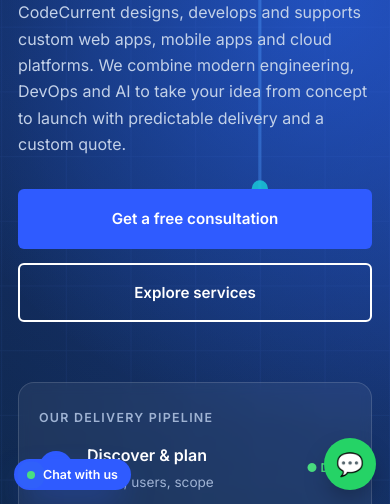
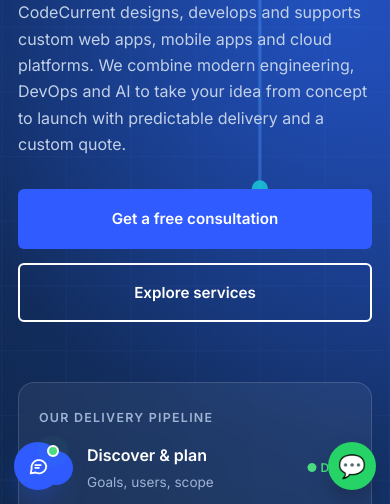
Before and after one commit to jatinder-jpg/codecurrent, a plain HTML site: page index.html in a window 390 px wide. Shown: the part 340-844 px from the top of the page. Drawn offline with Linux system fonts and the light colour scheme.

Commit message:
Align floating buttons; compact chat icon on mobile
Co-Authored-By: Claude Sonnet 5.5 <noreply@anthropic.com>

```diff
--- a/index.html
+++ b/index.html
@@ -508,11 +508,12 @@ document.getElementById('f').onsubmit=async e=>{
 
 <!-- ============ CodeCurrent chat assistant (preview build) ============ -->
 <style>
-.cb-fab{position:fixed;left:18px;bottom:18px;z-index:70;display:flex;align-items:center;gap:8px;background:var(--blue);color:#fff;border:0;border-radius:99px;padding:9px 15px;font:600 .8rem Inter,system-ui,sans-serif;cursor:pointer;box-shadow:0 14px 32px -10px rgba(47,91,255,.7);transition:.2s}
+.cb-fab{position:fixed;left:20px;bottom:23px;z-index:70;display:flex;align-items:center;gap:8px;background:var(--blue);color:#fff;border:0;border-radius:99px;padding:9px 15px;font:600 .8rem Inter,system-ui,sans-serif;cursor:pointer;box-shadow:0 14px 32px -10px rgba(47,91,255,.7);transition:.2s}
 .cb-fab:hover{transform:translateY(-3px)}
+.cb-ic{display:none}
 .cb-fab .dot{width:8px;height:8px;border-radius:50%;background:#4ade80;animation:cbp 2s infinite}
 @keyframes cbp{0%{box-shadow:0 0 0 0 rgba(74,222,128,.7)}70%{box-shadow:0 0 0 10px rgba(74,222,128,0)}100%{box-shadow:0 0 0 0 rgba(74,222,128,0)}}
-.cb-panel{position:fixed;left:18px;bottom:68px;z-index:71;width:380px;max-width:calc(100vw - 24px);height:580px;max-height:calc(100vh - 110px);background:#fff;border-radius:18px;box-shadow:0 30px 70px -20px rgba(11,31,58,.55);display:none;flex-direction:column;overflow:hidden;border:1px solid var(--line);font-family:Inter,system-ui,sans-serif}
+.cb-panel{position:fixed;left:20px;bottom:68px;z-index:71;width:380px;max-width:calc(100vw - 24px);height:580px;max-height:calc(100vh - 110px);background:#fff;border-radius:18px;box-shadow:0 30px 70px -20px rgba(11,31,58,.55);display:none;flex-direction:column;overflow:hidden;border:1px solid var(--line);font-family:Inter,system-ui,sans-serif}
 .cb-panel.open{display:flex}
 .cb-head{background:linear-gradient(135deg,var(--navy),var(--navy2));color:#fff;padding:14px 16px;display:flex;align-items:center;gap:12px}
 .cb-av{width:40px;height:40px;border-radius:50%;background:var(--blue);display:grid;place-items:center;font-weight:800;flex:none}
@@ -543,9 +544,9 @@ document.getElementById('f').onsubmit=async e=>{
 .cb-note{position:fixed;left:18px;bottom:150px;z-index:69;background:var(--navy);color:#fff;font-size:.78rem;padding:6px 12px;border-radius:8px;display:none}
 .cb-toast{position:fixed;right:18px;top:100px;z-index:90;max-width:340px;background:#fff8e1;border:1px dashed #f0b429;color:#6b4e00;border-radius:12px;padding:14px;font-size:.8rem;box-shadow:0 14px 40px -12px rgba(0,0,0,.4);display:none}
 .cb-toast pre{white-space:pre-wrap;font:inherit;background:#fff;padding:8px;border-radius:6px;margin-top:6px;color:#333}
-@media(max-width:600px){.cb-panel{left:8px;right:8px;width:auto;max-width:none;bottom:76px;height:calc(100vh - 96px);max-height:none}.cb-fab{left:14px;bottom:14px;padding:8px 13px;font-size:.78rem}}
+@media(max-width:600px){.cb-panel{left:8px;right:8px;width:auto;max-width:none;bottom:72px;height:calc(100vh - 96px);max-height:none}.cb-fab{left:14px;bottom:14px;width:48px;height:48px;padding:0;justify-content:center;gap:0}.cb-fab .cb-t{display:none}.cb-fab .cb-ic{display:block}.cb-fab .dot{position:absolute;top:3px;right:3px;border:2px solid #fff;width:12px;height:12px;box-sizing:border-box}.wa{width:48px!important;height:48px!important;right:14px!important;bottom:14px!important}}
 </style>
-<button class="cb-fab" id="cb-fab" aria-label="Chat with CodeCurrent assistant"><span class="dot"></span>Chat with us</button>
+<button class="cb-fab" id="cb-fab" aria-label="Chat with CodeCurrent assistant"><span class="dot"></span><span class="cb-t">Chat with us</span><svg class="cb-ic" viewBox="0 0 24 24" width="22" height="22" fill="none" stroke="#fff" stroke-width="2" stroke-linecap="round" stroke-linejoin="round" aria-hidden="true"><path d="M21 12a8 8 0 0 1-11.6 7.1L4 20l1-4.6A8 8 0 1 1 21 12z"/><path d="M9 11h6M9 14h4"/></svg></button>
 <div class="cb-panel" id="cb-panel" role="dialog" aria-label="CodeCurrent chat assistant">
   <div class="cb-head"><div class="cb-av">CC</div><div><b>CodeCurrent Assistant</b><small>● Online · replies instantly</small></div><button class="cb-x" id="cb-x" aria-label="Close chat">×</button></div>
   <div class="cb-body" id="cb-body" aria-live="polite"></div>
```
